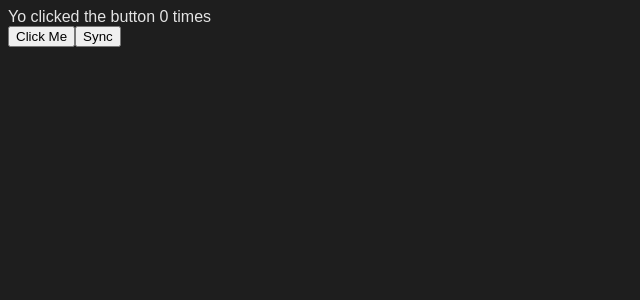
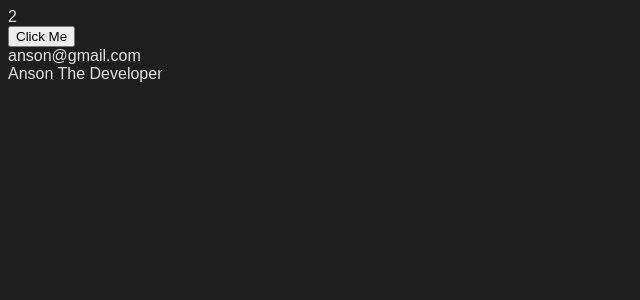
Before and after one commit to andresmerida/react-tutorial, a React (Vite) app in the folder react-tutorial/: page / in a window 1280 px wide. Shown: the top 300 px of the page, without its empty margins (0-640 px from the left). Built offline with nearby package versions, Linux system fonts and the light colour scheme; no server answers.

Commit message:
Adding hooks and custom hooks (#9)
Co-authored-by: Andres Merida <andresmerida@Andress-MacBook-Pro.local>

```diff
--- a/react-tutorial/src/App.jsx
+++ b/react-tutorial/src/App.jsx
@@ -1,32 +1,21 @@
-import { useState, useEffect } from "react";
+import { useState } from "react";
+import { PostContainer } from "./components/PostContainer";
+import { UserContext } from "./utils/contexts/UserContext";
 
 export default function App() {
-  const [counter, setCounter] = useState(0);
-  const [sync, setSync] = useState(false);
-
-  useEffect(() => {
-    console.log('Rendering...');
-    document.title = "React Tutorial ";
-  }, [sync]);
-
-  useEffect(() => {
-    async function fetchUsers() {
-      try {
-        const response = await fetch('https://jsonplaceholder.typicode.com/users');
-        const data = await response.json();
-        console.log(data);
-      } catch(err) {
-        console.log(err);
-      }
-    }
-    fetchUsers();
+  const [userData, setUserData] = useState({
+    id: 2,
+    username: 'ansondev',
+    email: 'anson@gmail.com',
+    displayName: 'Anson The Developer'
   });
 
   return (
-    <div>
-      <div>Yo clicked the button {counter} times</div>
-      <button onClick={() => setCounter((counter) => counter + 1)}>Click Me</button>
-      <button onClick={() => setSync((current) => !current)}>Sync</button>
+    <UserContext.Provider
+      value={{...userData, setUserData}}>
+      <div>
+        <PostContainer/>
     </div>
+    </UserContext.Provider>
   );
 }
--- /dev/null
+++ b/react-tutorial/src/components/PostContainer.jsx
@@ -0,0 +1,15 @@
+import { useContext, useState } from "react";
+import { PostContent } from "./PostContent";
+import { UserContext } from "../utils/contexts/UserContext";
+
+export function PostContainer() {
+  const [data, setData] = useState('Hello world');
+  const userContextData = useContext(UserContext);
+
+  return (
+    <div>
+      <PostContent data={data}/>
+      <div>{userContextData.displayName}</div>
+    </div>
+  )
+}
--- /dev/null
+++ b/react-tutorial/src/components/PostContent.jsx
@@ -0,0 +1,13 @@
+import { useContext } from "react";
+import { PostContentButtons } from "./PostContentButtons";
+import { UserContext } from "../utils/contexts/UserContext";
+
+export function PostContent({ data }) {
+  const userContextData = useContext(UserContext);
+  return (
+    <div>
+      <PostContentButtons data={data}/>
+      <div>{userContextData.email}</div>
+    </div>
+  )
+}
--- /dev/null
+++ b/react-tutorial/src/components/PostContentButtons.jsx
@@ -0,0 +1,16 @@
+import { useContext } from "react";
+import { UserContext } from "../utils/contexts/UserContext";
+
+export function PostContentButtons() {
+  const {id, setUserData} = useContext(UserContext);
+
+  return (
+    <div>
+      {id}
+      <br/>
+      <button onClick={() => {
+        setUserData((currentUser) => ({ ...currentUser, displayName: 'Display Name Update from component child'}))
+      }}>Click Me</button>
+    </div>
+  );
+}
--- /dev/null
+++ b/react-tutorial/src/utils/contexts/UserContext.js
@@ -0,0 +1,9 @@
+import { createContext } from "react";
+
+export const UserContext = createContext({
+  id: 0,
+  username: '',
+  email: '',
+  displayName: '',
+  setUserData: () => {},
+});
```
Also changed, not shown: react-tutorial/src/App_customHooks.jsx (added, +15 -0 lines), react-tutorial/src/components/LoginForm.jsx (+19 -0 lines), react-tutorial/src/utils/hooks/useDocumentClick.js (added, +14 -0 lines).
